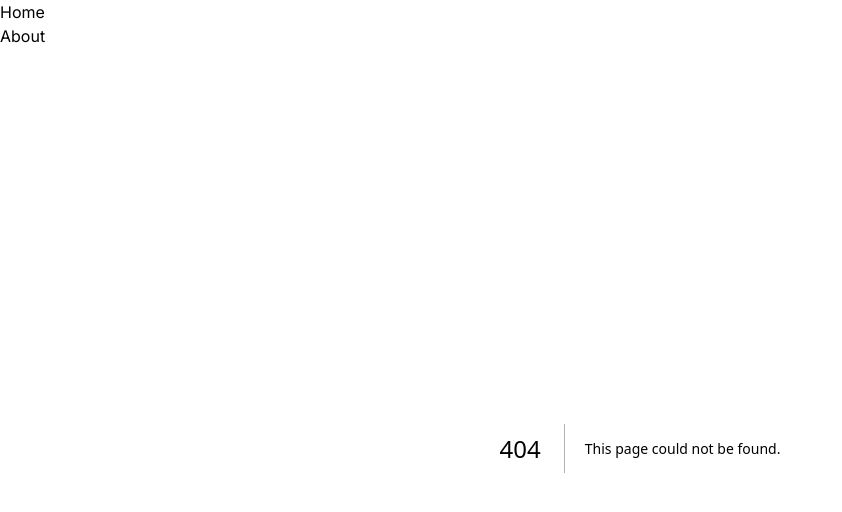
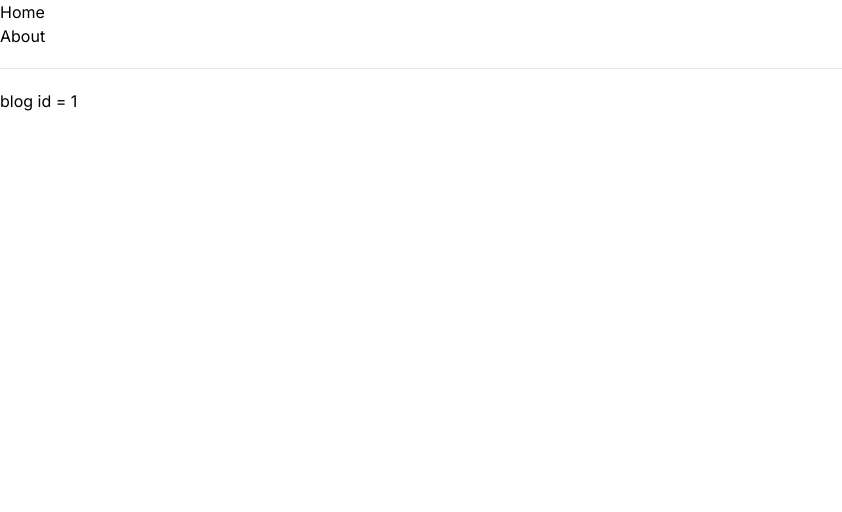
Before and after one commit to Thejellyfish1024/next-js-lws, a Next.js app: page /blogs/1 in a window 1280 px wide. Before the commit this address had no page. Shown: the top 512 px of the page, without its empty margins (0-842 px from the left). Built offline with nearby package versions, Linux system fonts and the light colour scheme.

Commit message:
made dynamic routing for blogs

```diff
--- a/app/about/layout.js
+++ b/app/about/layout.js
@@ -2,8 +2,6 @@ import Link from "next/link";
 
 export default function AboutLayout({ children }) {
   return (
-    <html lang="en">
-      <body>
     <nav>
       <ul>
         <li><Link href='/about/me'>Me</Link></li>
@@ -11,7 +9,5 @@ export default function AboutLayout({ children }) {
       </ul>
       {children}
     </nav>
-      </body>
-    </html>
   );
 }
--- /dev/null
+++ b/app/blogs/[id]/page.js
@@ -0,0 +1,12 @@
+import React from 'react';
+
+const page = ({params}) => {
+    const {id} = params;
+    return (
+        <div>
+            blog id = {id}
+        </div>
+    );
+};
+
+export default page;
--- /dev/null
+++ b/app/blogs/page.js
@@ -0,0 +1,11 @@
+import React from 'react';
+
+const page = () => {
+    return (
+        <div>
+            blogs
+        </div>
+    );
+};
+
+export default page;
--- a/app/layout.js
+++ b/app/layout.js
@@ -18,6 +18,7 @@ export default function RootLayout({ children }) {
             <li><Link href='/'>Home</Link></li>
             <li><Link href='/about'>About</Link></li>
           </ul>
+          <hr className="my-5"/>
           {children}
         </nav>
       </body>
```
Lines whose indentation alone changed are shown as unchanged.
